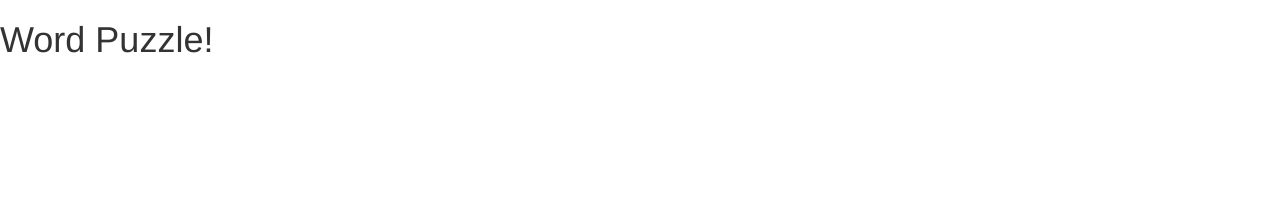
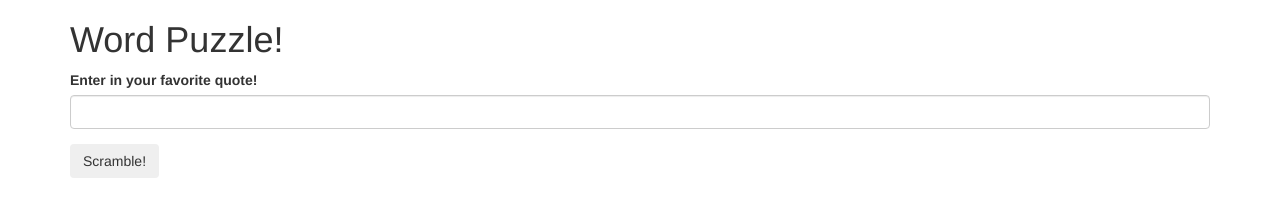
Before and after one commit to ohinton/word-puzzle, a plain HTML site: page index.html in a window 1280 px wide. Drawn offline with Linux system fonts and the light colour scheme.

Commit message:
Format form in index.html

```diff
--- a/index.html
+++ b/index.html
@@ -1,18 +1,26 @@
 <!DOCTYPE html>
 <html>
   <head>
+<!-- Link Boostrap, CSS and JavaScript Start -->
     <link href="css/bootstrap.min.css" rel="stylesheet" type="text/css">
     <link href="css/styles.css" rel="stylesheet" type="text/css">
     <script src="js/jquery-1.12.4.js"></script>
     <script src="js/scripts.js"></script>
+<!-- Link Boostrap, CSS and JavaScript End -->
     <title>Word Puzzle</title>
   </head>
   <body>
-    <h1>Word Puzzle!</h1>
-    <form id="puzzle">
-      <div class="">
-
-      </div>
-    </form>
+    <div class="container">
+      <h1>Word Puzzle!</h1>
+<!-- Form Start -->
+      <form id="puzzle">
+        <div class="form-group">
+          <label for="quote">Enter in your favorite quote!</label>
+          <input required id="quote" type="text" class="form-control">
+        </div>
+        <button type="submit" class="btn">Scramble!</button>
+      </form>
+<!-- Form End -->
+    </div>
   </body>
 </html>
```
